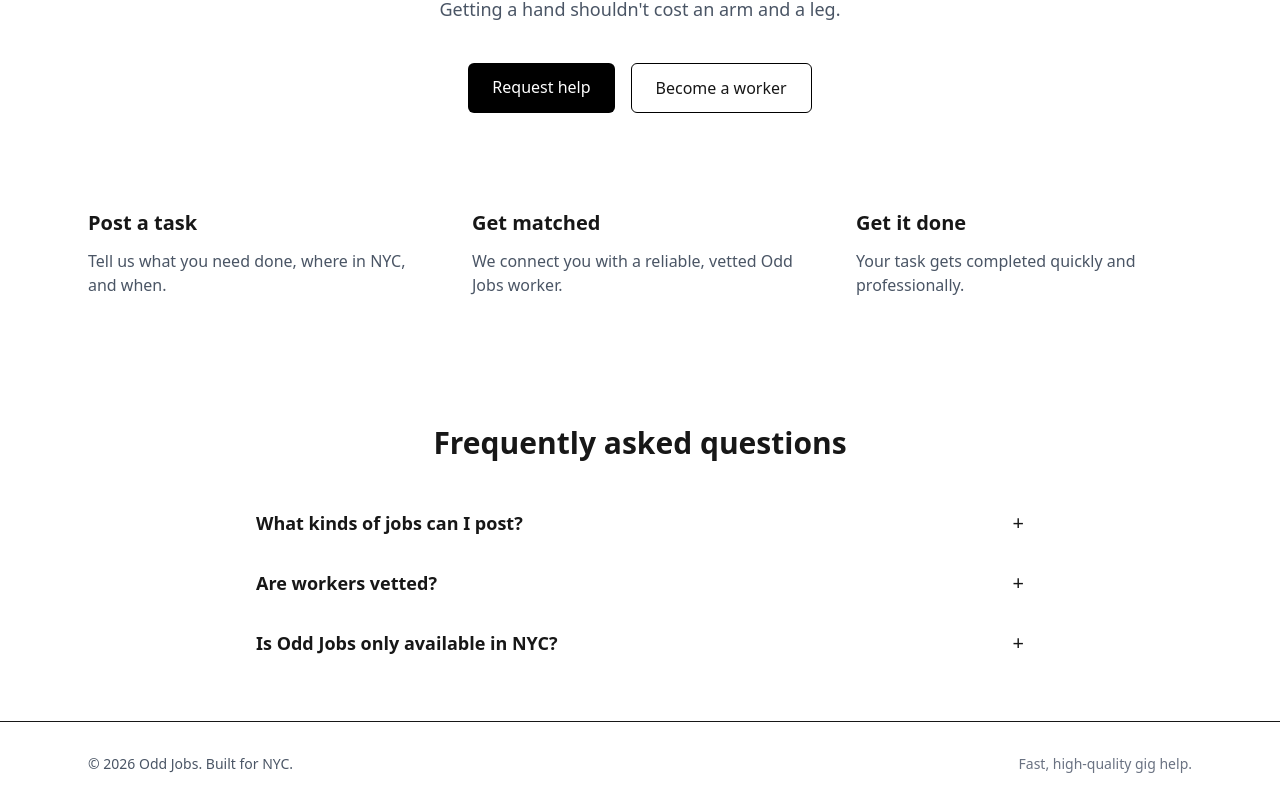
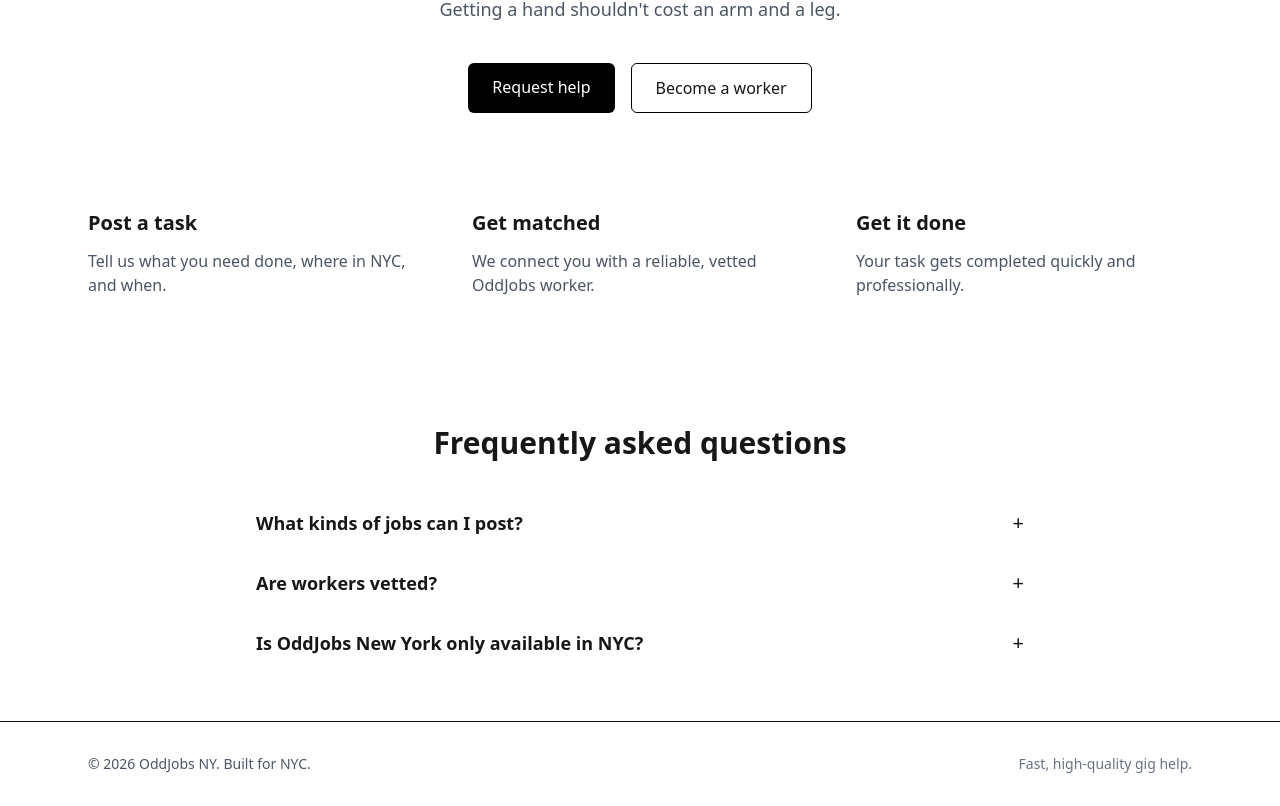
Before and after one commit to boco3000/odd-jobs-site, a Next.js app: page / in a window 1280 px wide. Shown: the part 214-1020 px from the top of the page. Built offline with nearby package versions, Linux system fonts and the light colour scheme.

Commit message:
fixed branding

```diff
--- a/src/components/FAQSection.tsx
+++ b/src/components/FAQSection.tsx
@@ -12,9 +12,9 @@
       "Yes. We focus on quality and reliability, and every worker is reviewed before being accepted.",
   },
   {
-    question: "Is Odd Jobs only available in NYC?",
+    question: "Is OddJobs New York only available in NYC?",
     answer:
-      "Yes. Odd Jobs is built specifically for New York City to ensure speed and local expertise.",
+      "Yes. OddJobs New York is built specifically for New York City to ensure speed and local expertise.",
   },
 ] as const;
 
--- a/src/components/FeatureGrid.tsx
+++ b/src/components/FeatureGrid.tsx
@@ -7,7 +7,7 @@
   },
   {
     title: "Get matched",
-    description: "We connect you with a reliable, vetted Odd Jobs worker.",
+    description: "We connect you with a reliable, vetted OddJobs worker.",
   },
   {
     title: "Get it done",
--- a/src/components/Footer.tsx
+++ b/src/components/Footer.tsx
@@ -3,7 +3,7 @@
     <footer className="border-t">
       <div className="mx-auto max-w-6xl px-6 py-8 text-sm text-gray-600 dark:text-gray-300">
         <div className="flex flex-col gap-3 md:flex-row md:items-center md:justify-between">
-          <p>© {new Date().getFullYear()} Odd Jobs. Built for NYC.</p>
+          <p>© {new Date().getFullYear()} OddJobs NY. Built for NYC.</p>
           <p className="text-gray-500 dark:text-gray-400">
             Fast, high-quality gig help.
           </p>
```
